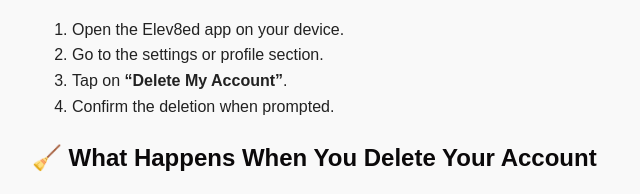
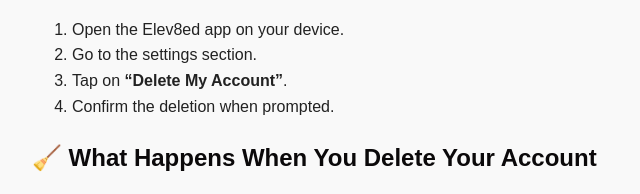
Before and after one commit to elev8edapp/elev8ed-privacy-policy, a plain HTML site: page delete-account.html in a window 1280 px wide. Shown: the part 241-435 px from the top of the page, 208-848 px from the left. Drawn offline with Linux system fonts and the light colour scheme.

Commit message:
Update delete-account.html

```diff
--- a/delete-account.html
+++ b/delete-account.html
@@ -27,7 +27,7 @@
   <h2>📱 Steps to Delete Your Account</h2>
   <ol>
     <li>Open the Elev8ed app on your device.</li>
-    <li>Go to the settings or profile section.</li>
+    <li>Go to the settings section.</li>
     <li>Tap on <strong>“Delete My Account”</strong>.</li>
     <li>Confirm the deletion when prompted.</li>
   </ol>
```
